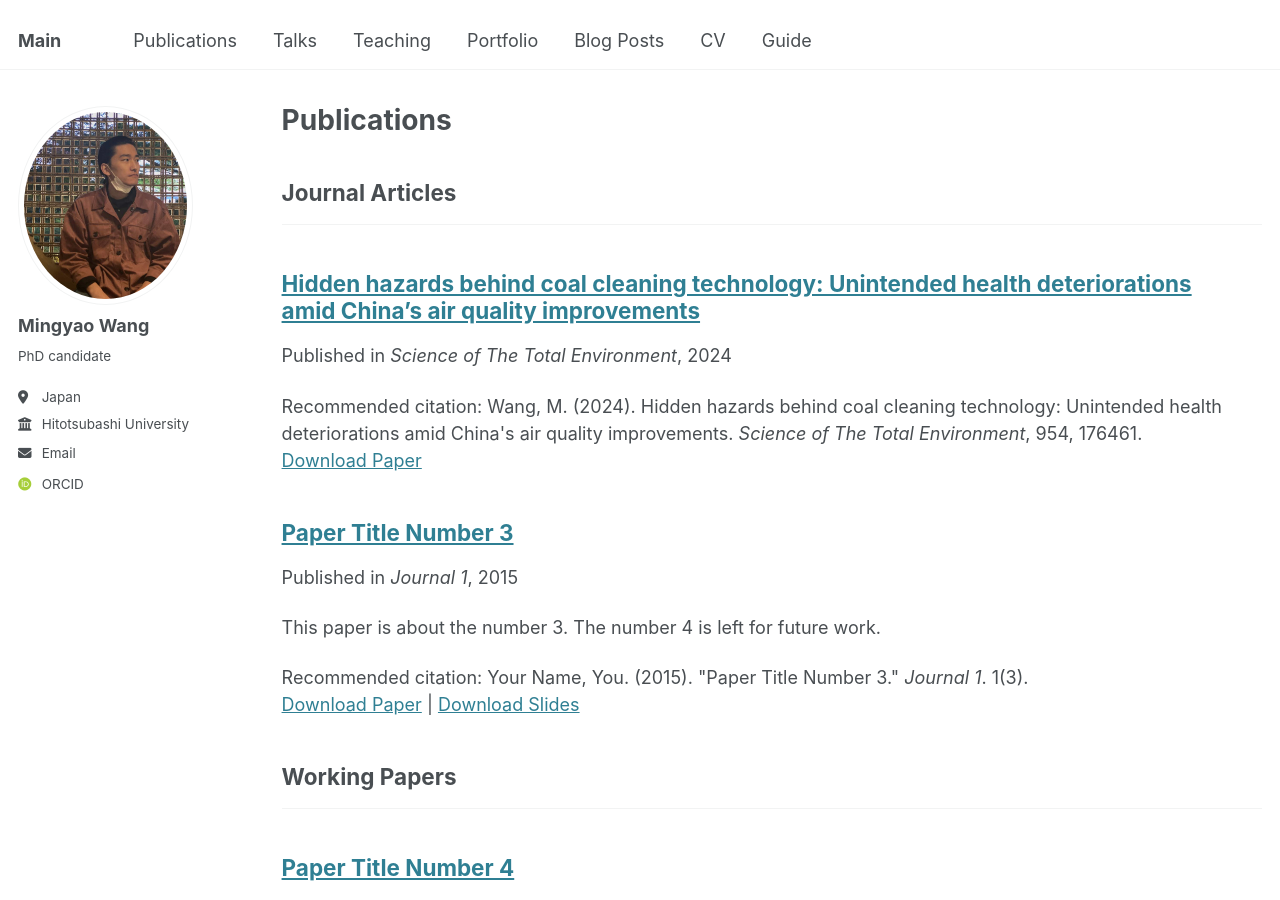
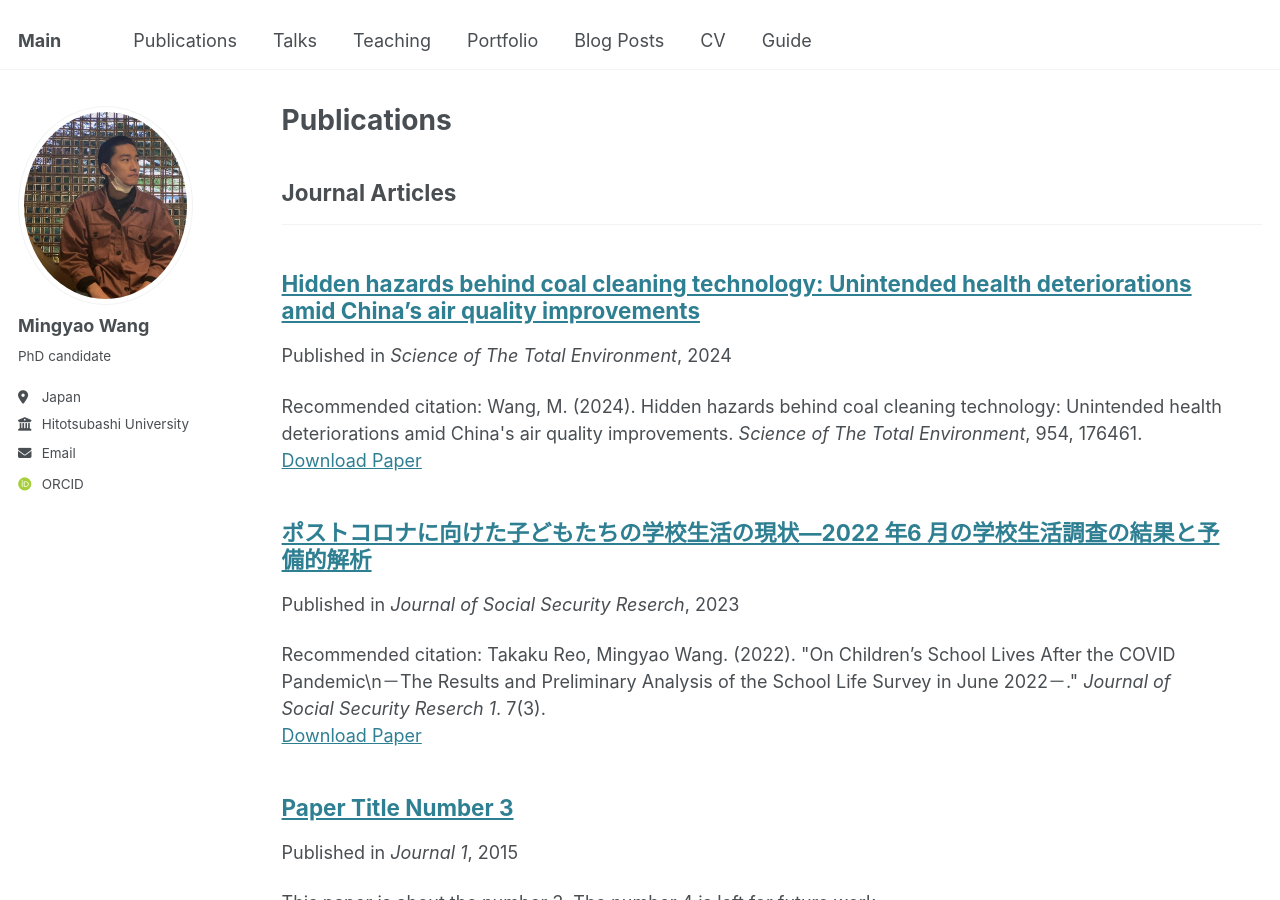
Before and after one commit to Mingyao-Wang/aboutme, a Jekyll site: the page built from _pages/publications.html, in a window 1280 px wide and 900 px high. Built offline with Jekyll 4.4.1, drawn with Linux system fonts in a browser that asks for light colours; some web fonts are replaced; a file with an impossible date is left out.

Commit message:
Update 2010-10-01-paper-title-number-2.md

```diff
--- a/_publications/2010-10-01-paper-title-number-2.md
+++ b/_publications/2010-10-01-paper-title-number-2.md
@@ -4,7 +4,7 @@ collection: publications
 category: manuscripts
 permalink: /publication/2010-10-01-paper-title-number-2
 excerpt: ""
-date: 2022
+date: 2023-01-01
 venue: 'Journal of Social Security Reserch'
 paperurl: "https://ipss.repo.nii.ac.jp/record/489/files/sh25070305.pdf"
 citation: 'Takaku Reo, Mingyao Wang. (2022). &quot;On Children’s School Lives After the COVID Pandemic\n－The Results and Preliminary Analysis of the School Life Survey in June 2022－.&quot; <i>Journal of Social Security Reserch 1</i>. 7(3).'
```
